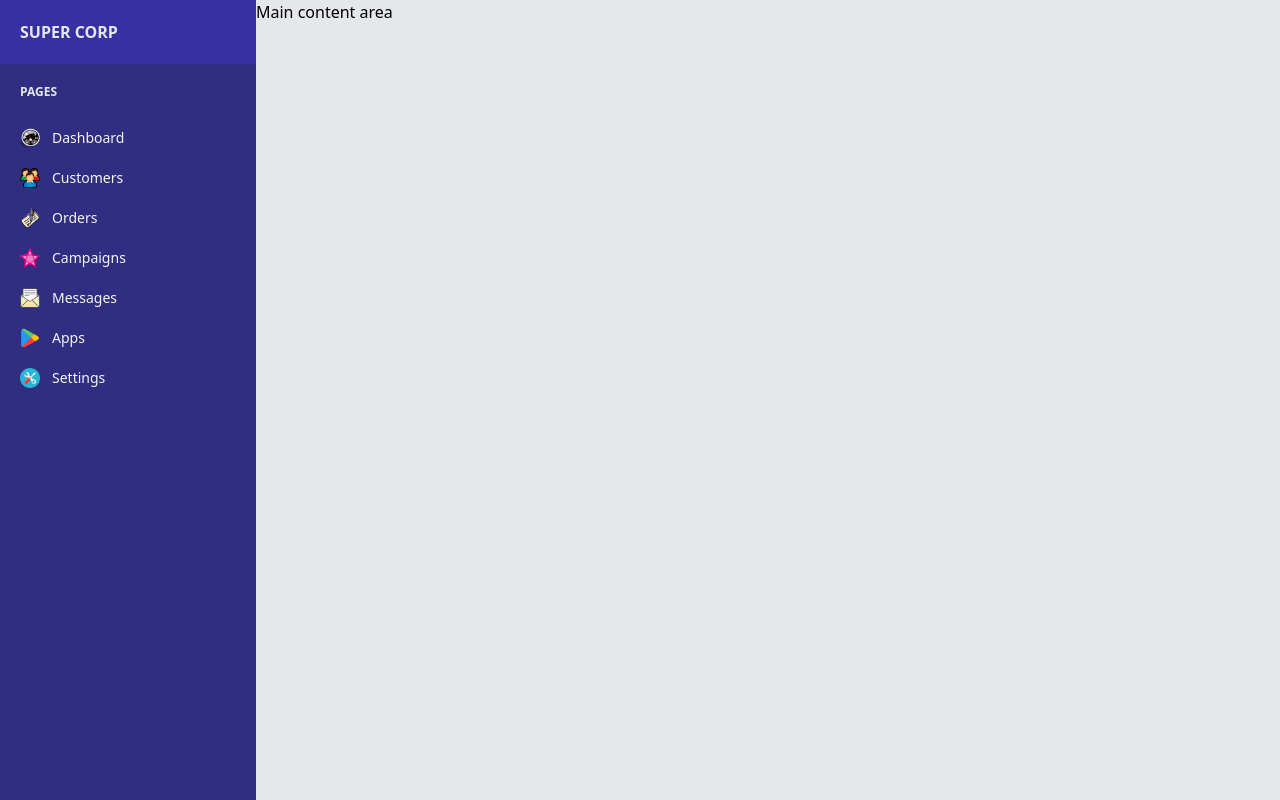
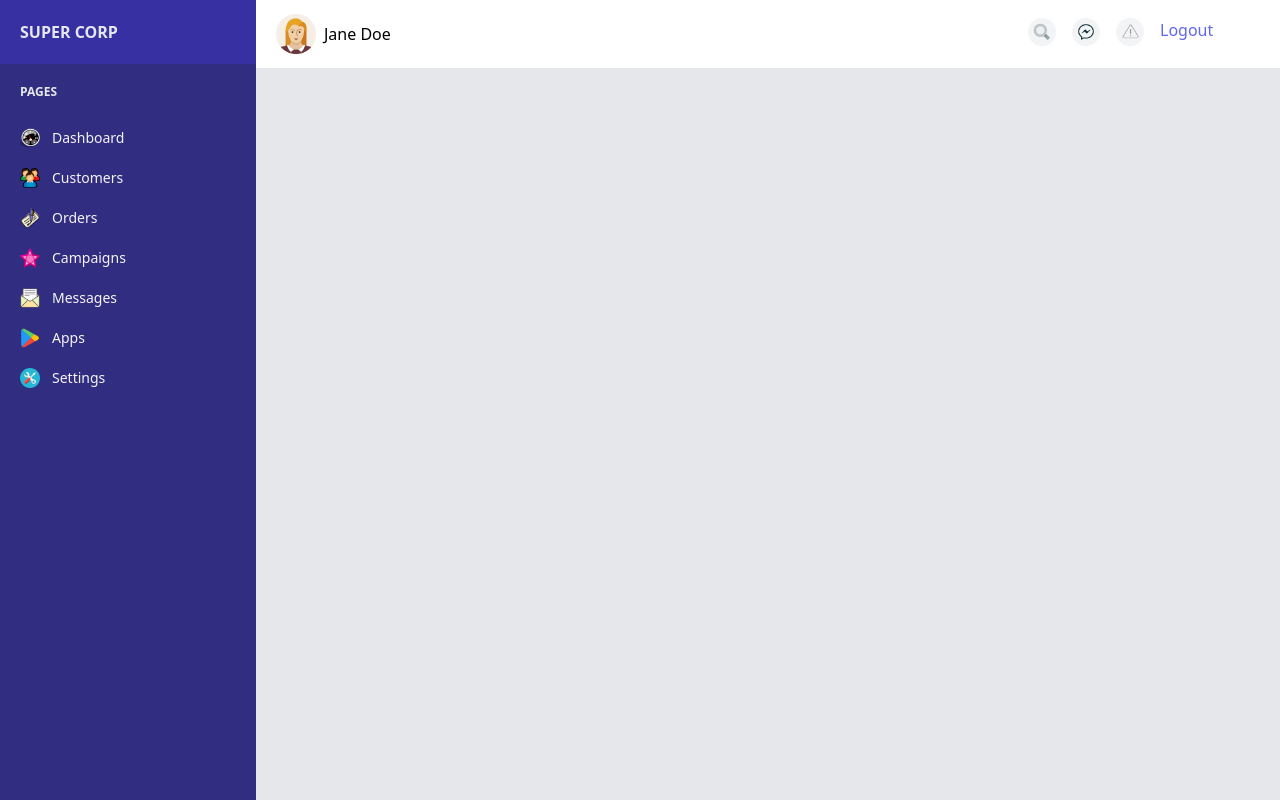
Before and after one commit to pratik-tandel/admin-dashboard-tailwind, a website: page public/index.html in a window 1280 px wide. Drawn offline with Linux system fonts and the light colour scheme.

Commit message:
feat: add header

```diff
--- a/public/index.html
+++ b/public/index.html
@@ -71,7 +71,24 @@
         <!-- Sidebar -->
 
         <!-- Main content area -->
-        <div>Main content area</div>
+        <div class="flex-1">
+            <!-- Header -->
+            <div>
+                <div class="bg-white px-2 py-0.5 h-18 flex">
+                    <div class="left md:w-3/4 sm:w-1/3 flex p-3">
+                        <img src="images/person.png" class="w-10 h-10" alt="">
+                        <span class="block p-2">Jane Doe</span>
+                    </div>
+                    <div class="right md:w-1/4 sm:w-2/3 flex">
+                        <img src="images/search.png" class="w-7 h-7 bg-gray-100 rounded-full p-1 mx-2 my-4" alt="">
+                        <img src="images/message.png" class="w-7 h-7 bg-gray-100 rounded-full p-1 mx-2 my-4" alt="">
+                        <img src="images/warning.png" class="w-7 h-7 bg-gray-100 rounded-full p-1 mx-2 my-4" alt="">
+                        <a href="" class="mt-4 mx-2 text-indigo-500">Logout</a>
+                    </div>
+                </div>
+            </div>
+            <!-- Header -->
+        </div>
         <!-- Main content area -->
     </div>
 </body>
```
Also changed, not shown: public/styles.css.
